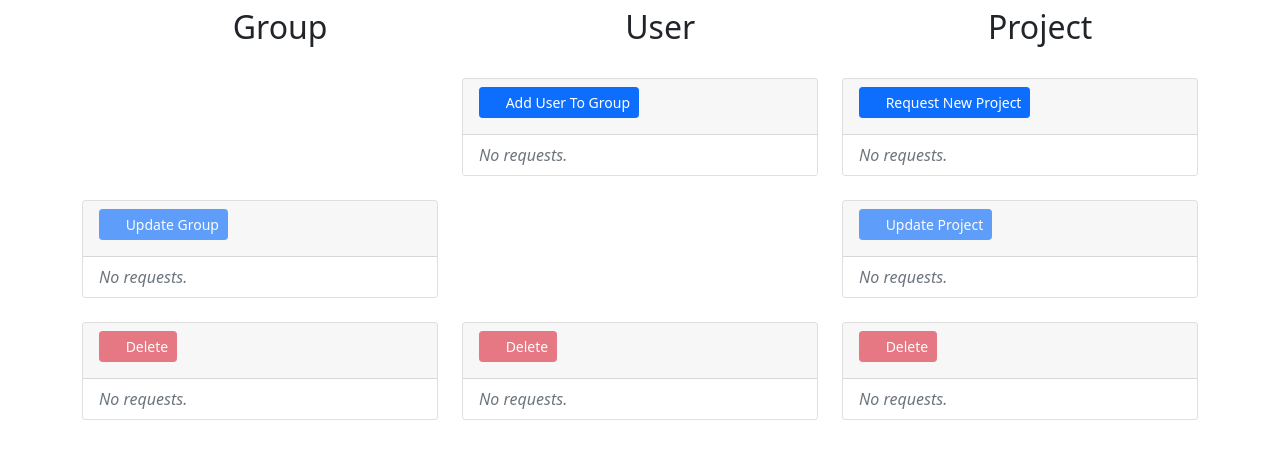
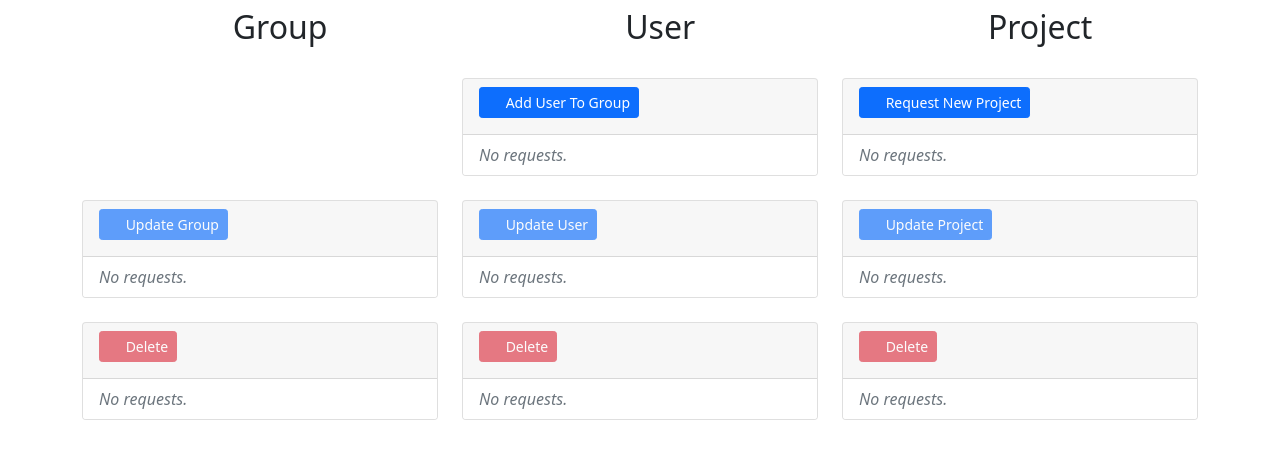
Before and after one commit to bihealth/hpc-access, a Django app: template adminsec/templates/adminsec/overview.html in a window 1280 px wide. Shown: the part 169-628 px from the top of the page. Run offline with Django 4.2, Linux system fonts and the light colour scheme; the template is opened without the code that fills it, so the values that code supplies are empty; parts of the project's set-up code (start-up, migrations or seed data) failed here and were passed over; some libraries are stand-ins or nearby versions.

```diff
--- a/adminsec/views.py
+++ b/adminsec/views.py
@@ -26,6 +26,7 @@ from usersec.forms import (
     HpcGroupCreateRequestForm,
     HpcUserCreateRequestForm,
     HpcProjectCreateRequestForm,
+    DEFAULT_USER_RESOURCES,
 )
 from usersec.models import (
     HpcGroupCreateRequest,
@@ -247,7 +248,7 @@ class HpcGroupCreateRequestApproveView(HpcPermissionMixin, DeleteView):
         hpcuser = HpcUser.objects.create_with_version(
             user=obj.requester,
             primary_group=hpcgroup,
-            resources_requested={"some": "default"},
+            resources_requested=DEFAULT_USER_RESOURCES,
             creator=self.request.user,
             description="PI, created together with accepting the group request.",
             username=django_to_hpc_username(obj.requester.username),
--- a/config/settings/production.py
+++ b/config/settings/production.py
@@ -133,7 +133,7 @@ DISABLE_CDN_INCLUDES = env.bool("DISABLE_CDN_INCLUDES", default=False)
 CUSTOM_JS_INCLUDES = env.list(
     "CUSTOM_JS_INCLUDES",
     default=[
-        "/static/local/js/bootstrap.bundle.min.js",
+        "/static/local/js/bootstrap.min.js",
         "/static/local/js/bundle.tracing.min.js",
         "/static/local/js/popper.min.js",
         "/static/local/js/jquery-3.6.0.min.js",
--- a/usersec/templates/usersec/hpcgroupcreaterequest_form.html
+++ b/usersec/templates/usersec/hpcgroupcreaterequest_form.html
@@ -94,10 +94,10 @@
                 I confirm that I am a group leader and provided some information/link in the comment field.<sup class="text-danger">*</sup>
               </span>
             </label>
-            <p class="help small text-muted fst-italic">
-              You must confirm that you are a group leader before you can submit the form.
-            </p>
           </div>
+          <p class="help small text-muted fst-italic">
+            You must confirm that you are a group leader before you can submit the form.
+          </p>
         </div>
       {% endif %}
 
--- a/usersec/templates/usersec/modules/request_grid.html
+++ b/usersec/templates/usersec/modules/request_grid.html
@@ -145,33 +145,33 @@
     </div>
   </div>
   <div class="col-4">
-{#    <div class="card">#}
-{#      <div class="card-header">#}
-{#        <h5 class="card-title">#}
-{#          {% if admin %}#}
-{#            <i class="iconify" data-icon="mdi:refresh"></i>#}
-{#            Change Requests#}
-{#          {% else %}#}
-{#            <a class="btn btn-sm btn-primary disabled">#}
-{#              <i class="iconify" data-icon="mdi:refresh"></i>#}
-{#              Update User#}
-{#            </a>#}
-{#          {% endif %}#}
-{#        </h5>#}
-{#      </div>#}
-{#      <ul class="list-group list-group-flush">#}
-{#        {% for obj in hpcuserchangerequests %}#}
-{#          <li class="list-group-item">#}
-{#            <a href="{{ obj|get_detail_url:user }}">{{ obj.requester.username }}</a>#}
-{#            <span class="badge bg-{{ obj.status|colorize_request_status }}">#}
-{#              {{ obj.display_status }}#}
-{#            </span>#}
-{#          </li>#}
-{#        {% empty %}#}
-{#          <li class="list-group-item"><em class="text-muted">No requests.</em></li>#}
-{#        {% endfor %}#}
-{#      </ul>#}
-{#    </div>#}
+    <div class="card">
+      <div class="card-header">
+        <h5 class="card-title">
+          {% if admin %}
+            <i class="iconify" data-icon="mdi:refresh"></i>
+            Change Requests
+          {% else %}
+            <a class="btn btn-sm btn-primary disabled">
+              <i class="iconify" data-icon="mdi:refresh"></i>
+              Update User
+            </a>
+          {% endif %}
+        </h5>
+      </div>
+      <ul class="list-group list-group-flush">
+        {% for obj in hpcuserchangerequests %}
+          <li class="list-group-item">
+            <a href="{{ obj|get_detail_url:user }}">{{ obj.requester.username }}</a>
+            <span class="badge bg-{{ obj.status|colorize_request_status }}">
+              {{ obj.display_status }}
+            </span>
+          </li>
+        {% empty %}
+          <li class="list-group-item"><em class="text-muted">No requests.</em></li>
+        {% endfor %}
+      </ul>
+    </div>
   </div>
   <div class="col-4">
     <div class="card">
```
Also changed, not shown: usersec/forms.py (+10 -27 lines), usersec/templates/usersec/hpcusercreaterequest_form.html (+0 -12 lines), usersec/templates/usersec/modules/request_buttons_admin.html (+6 -6 lines).
